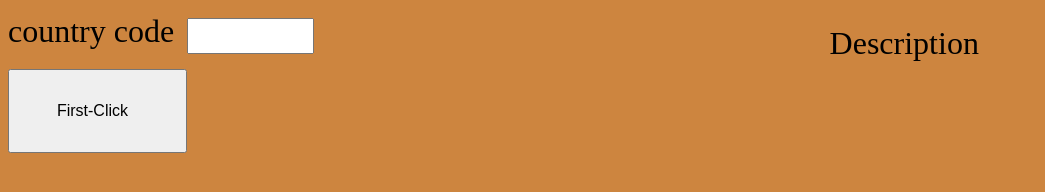
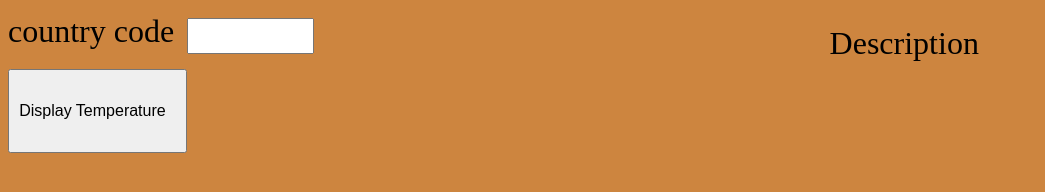
Before and after one commit to Boby900/weather-app, a plain HTML site: page index.html in a window 1280 px wide. Shown: the part 166-358 px from the top of the page, without its empty margins (0-1045 px from the left). Drawn offline with Linux system fonts and the light colour scheme.

Commit message:
Update index.html

```diff
--- a/index.html
+++ b/index.html
@@ -19,7 +19,7 @@
       <label>country code</label>
       <input type="text" id="country-code">
     </div>
-    <button id="search">First-Click</button>
+    <button id="search">Display Temperature</button>
   </div>
   <div id="second-div">
   <p>Temperature <span id="temperature"></span></p>
```
